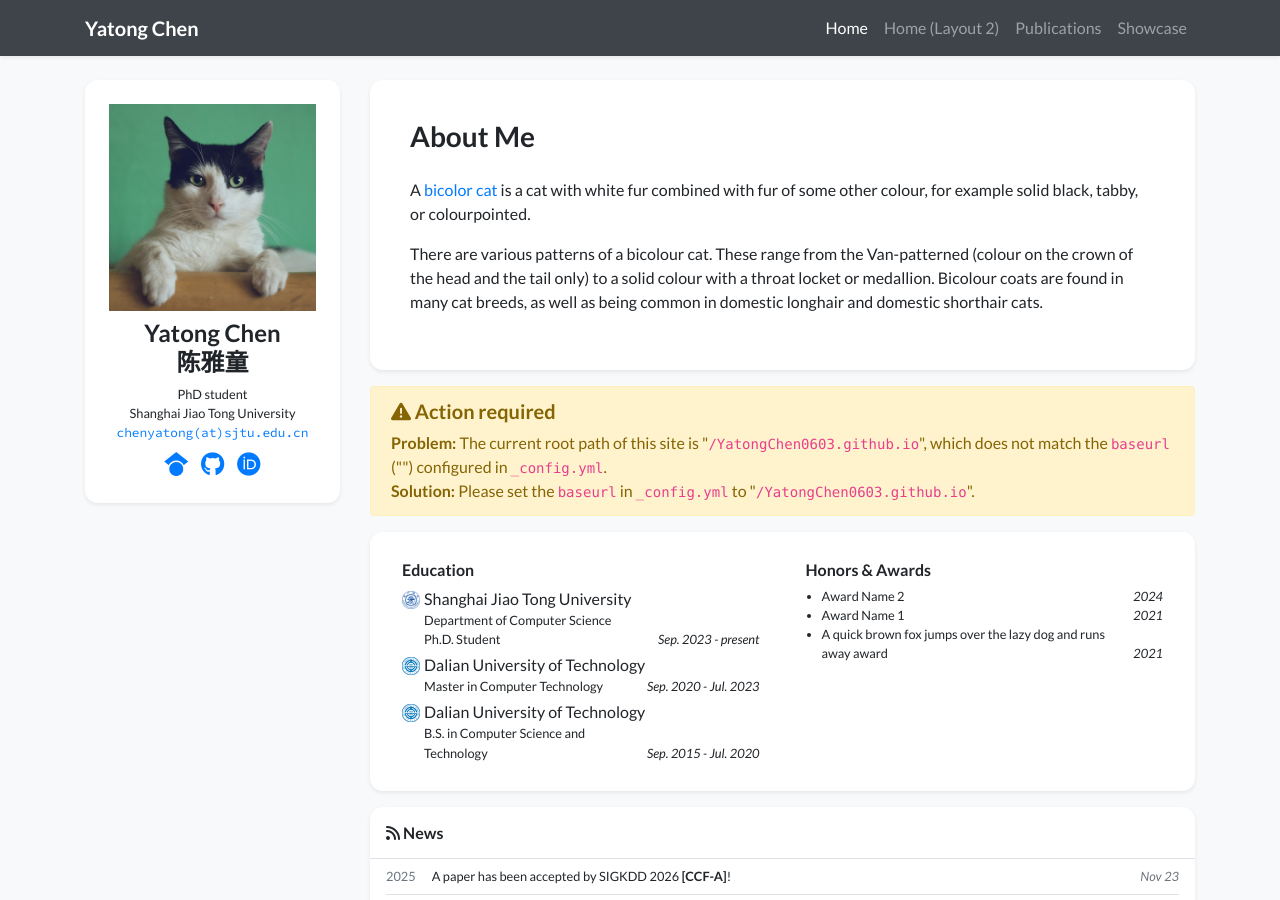
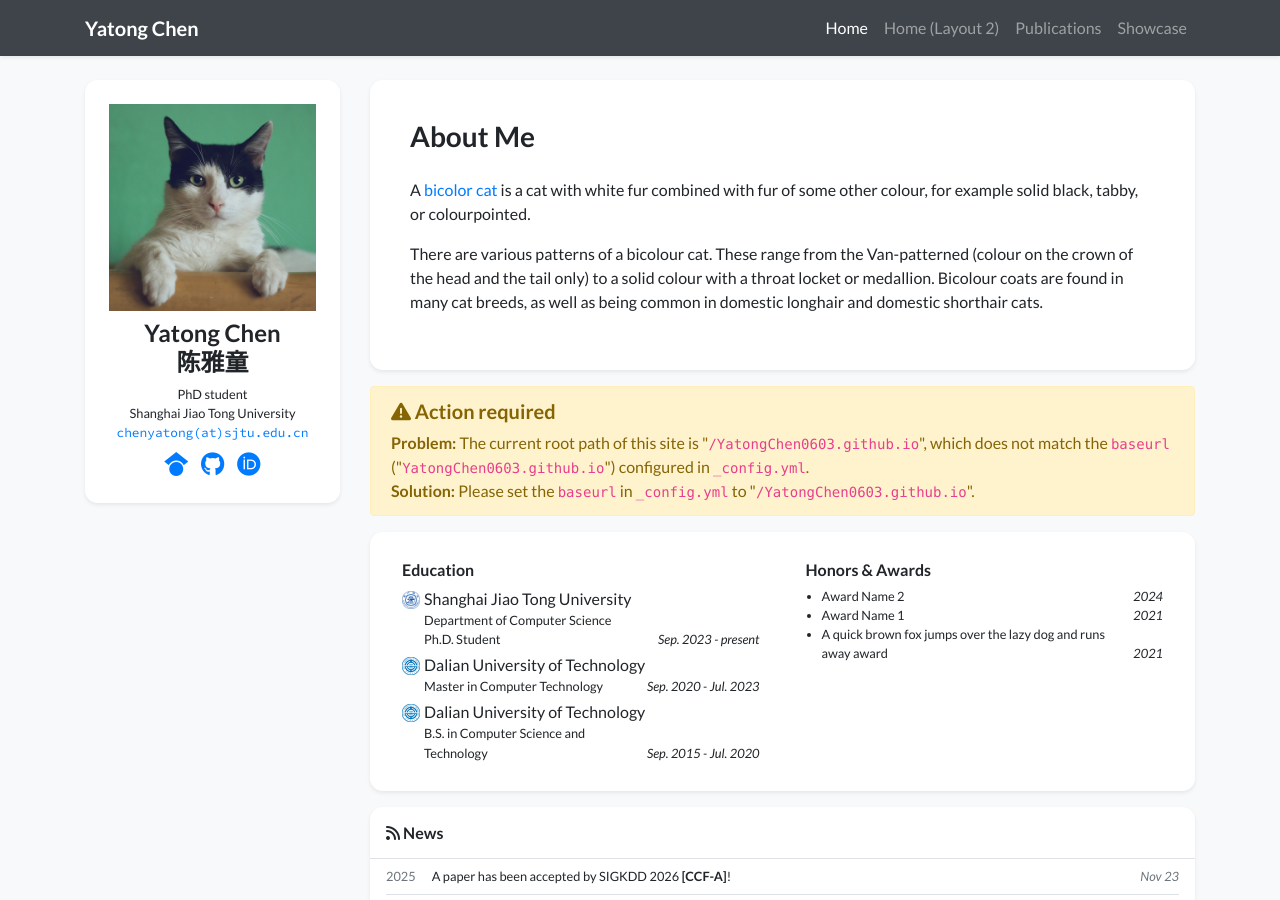
Before and after one commit to YatongChen0603/YatongChen0603.github.io, a Jekyll site: the page built from index.html, in a window 1280 px wide and 900 px high. Built offline with Jekyll 4.4.1, drawn with Linux system fonts in a browser that asks for light colours; nearby versions of some CDN libraries; a style sheet for code colours, icons or effects is not loaded.

Commit message:
change baseurl add .io

```diff
--- a/_config.yml
+++ b/_config.yml
@@ -13,7 +13,7 @@
 # you will see them accessed via {{ site.title }}, {{ site.email }}, and so on.
 # You can create any custom variable you would like, and they will be accessible
 # in the templates via {{ site.myvariable }}.
-baseurl: "" # the subpath of your site, e.g. /blog
+baseurl: "YatongChen0603.github.io" # the subpath of your site, e.g. /blog
 
 # Build settings
 markdown: kramdown
```
